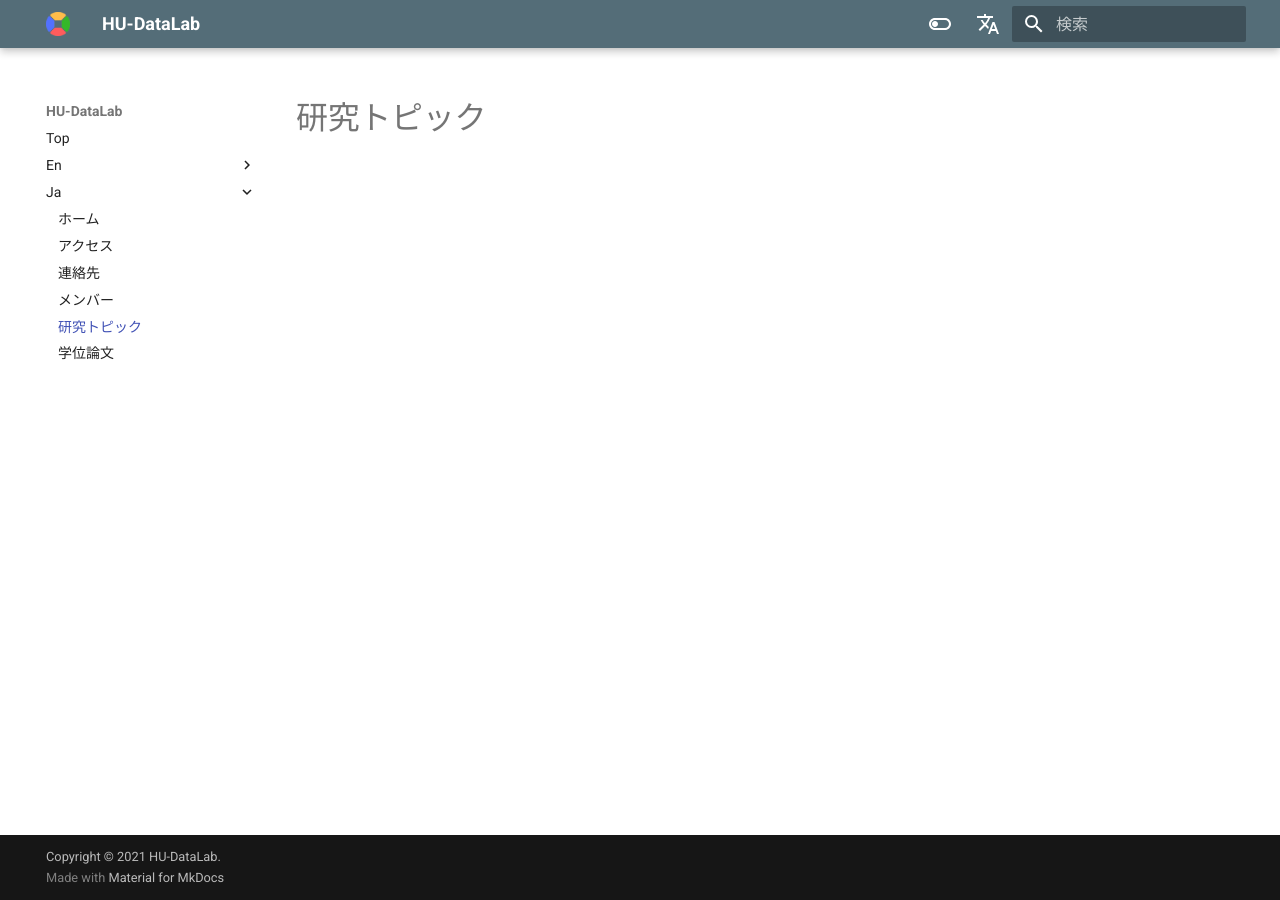
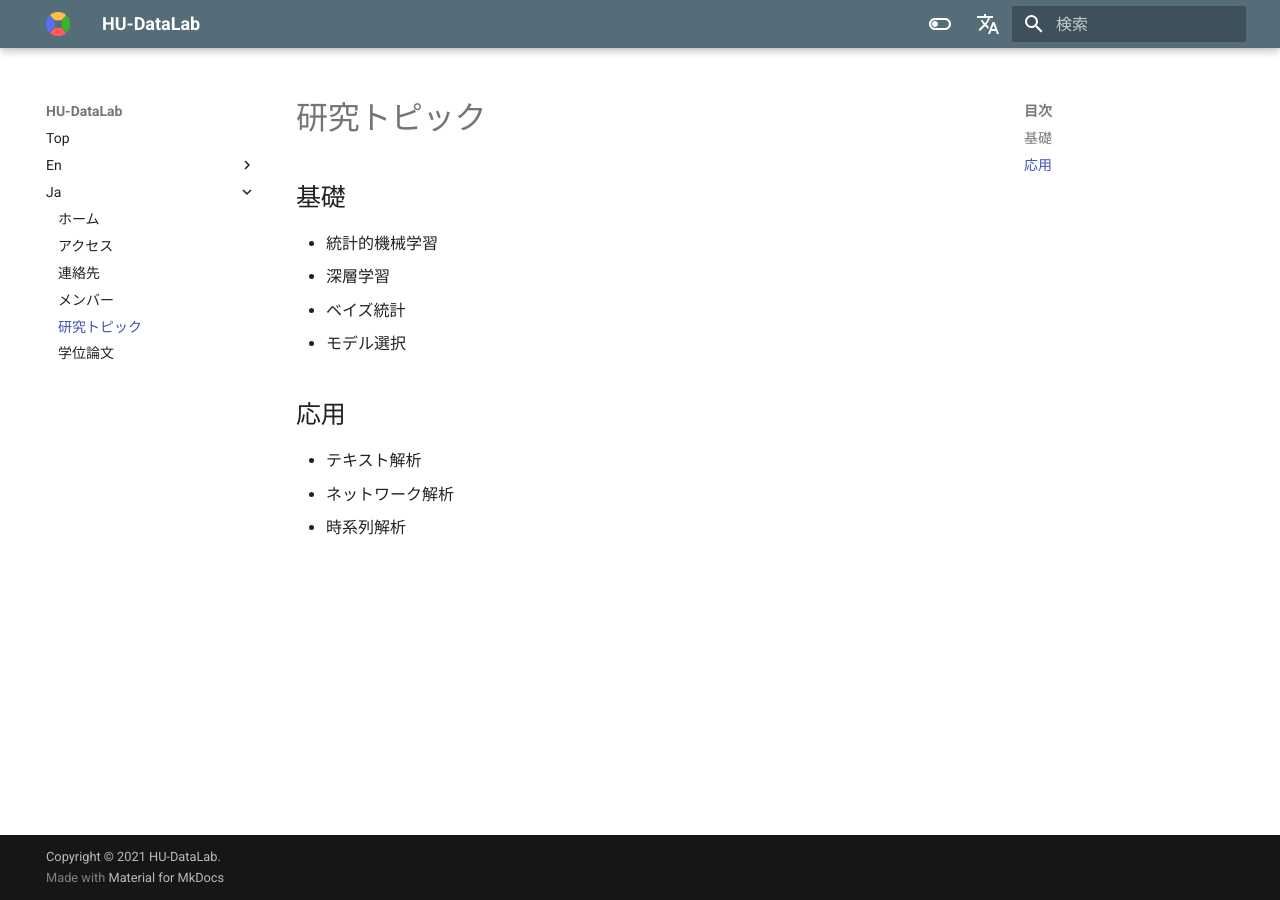
Before and after one commit to lpifj-a/hu-datalab.github.io, an MkDocs documentation site: the page built from docs/ja/reserchTopics.md, in a window 1280 px wide. Built offline with MkDocs 1.6.1 and Material for MkDocs 9.7.7, drawn with Linux system fonts in a browser that asks for light colours; comment, search, counter and statistics services are not loaded.

Commit message:
Update reserchTopics.md

```diff
--- a/docs/ja/reserchTopics.md
+++ b/docs/ja/reserchTopics.md
@@ -1 +1,12 @@
 # 研究トピック
+
+## 基礎
+- 統計的機械学習
+- 深層学習
+- ベイズ統計
+- モデル選択
+
+## 応用
+- テキスト解析
+- ネットワーク解析
+- 時系列解析
```
